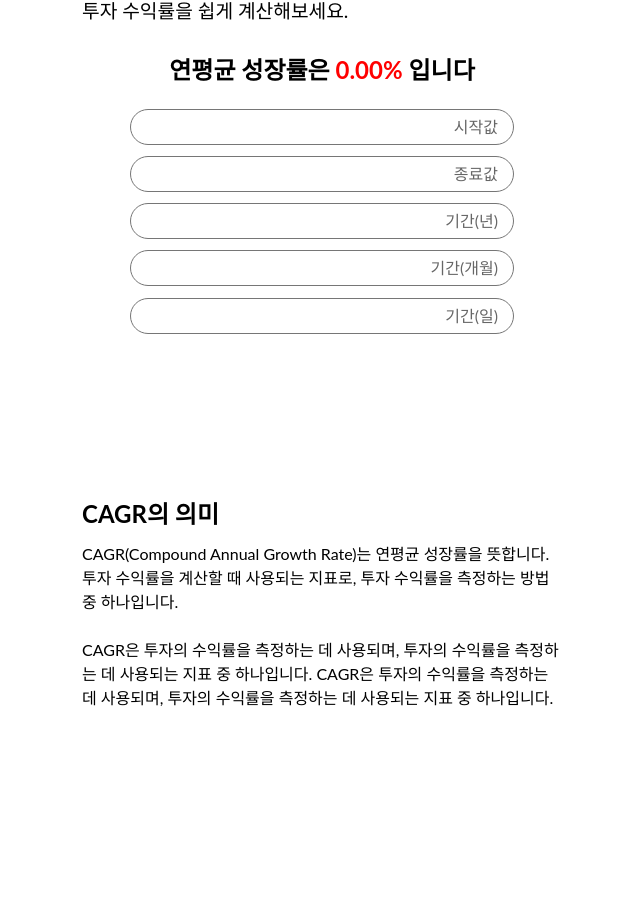
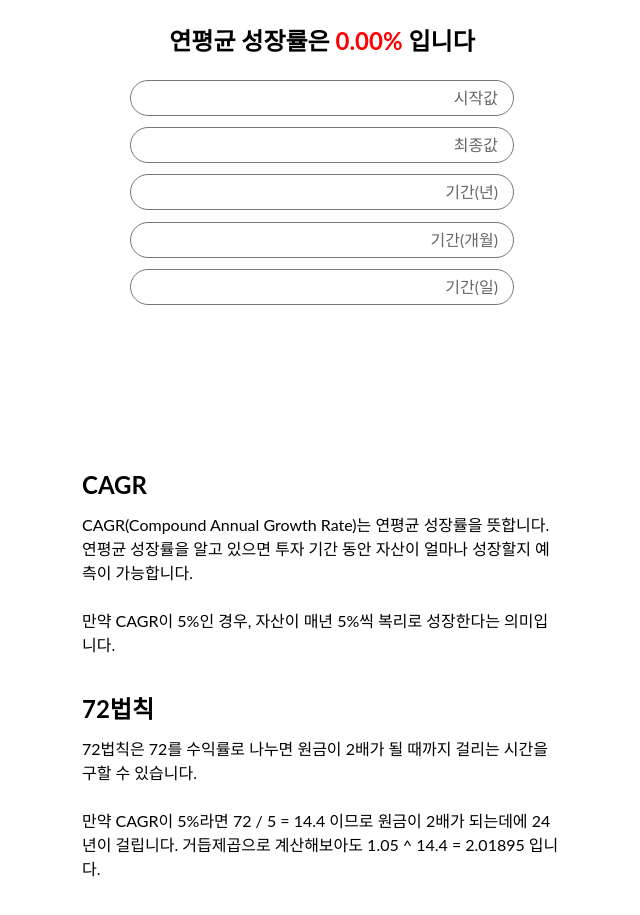
Before and after one commit to zziri/app, a Next.js app: page /calculator/cagr in a window 1280 px wide. Shown: the part 233-1148 px from the top of the page, without its empty margins (318-958 px from the left). Before the commit the page ends 991 px from the top, so only its background shows below. Built offline with nearby package versions, Linux system fonts and the light colour scheme.

Commit message:
[dev/cagr] 컨텐츠 변경

```diff
--- a/src/data/cagr/index.tsx
+++ b/src/data/cagr/index.tsx
@@ -2,13 +2,29 @@ import Article from "@/types/Article";
 
 const cagrArticleList: Array<Article> = [
   {
-    subtitle: 'CAGR의 의미',
+    subtitle: 'CAGR',
     contents: (
       <>
         <article>
-          CAGR(Compound Annual Growth Rate)는 연평균 성장률을 뜻합니다. 투자 수익률을 계산할 때 사용되는 지표로, 투자 수익률을 측정하는 방법 중 하나입니다.
+          CAGR(Compound Annual Growth Rate)는 연평균 성장률을 뜻합니다.
+          연평균 성장률을 알고 있으면 투자 기간 동안 자산이 얼마나 성장할지 예측이 가능합니다.
           <br /><br />
-          CAGR은 투자의 수익률을 측정하는 데 사용되며, 투자의 수익률을 측정하는 데 사용되는 지표 중 하나입니다. CAGR은 투자의 수익률을 측정하는 데 사용되며, 투자의 수익률을 측정하는 데 사용되는 지표 중 하나입니다.
+          만약 CAGR이 5%인 경우, 자산이 매년 5%씩 복리로 성장한다는 의미입니다.
+        </article>
+      </>
+    ),
+    imageSrc: null,
+    imageAlt: null
+  },
+  {
+    subtitle: '72법칙',
+    contents: (
+      <>
+        <article>
+          72법칙은 72를 수익률로 나누면 원금이 2배가 될 때까지 걸리는 시간을 구할 수 있습니다.
+          <br /><br />
+          만약 CAGR이 5%라면 72 / 5 = 14.4 이므로 원금이 2배가 되는데에 24년이 걸립니다.
+          거듭제곱으로 계산해보아도 1.05 ^ 14.4 = 2.01895 입니다.
         </article>
       </>
     ),
--- a/src/pages/calculator/cagr/_components/CagrView.tsx
+++ b/src/pages/calculator/cagr/_components/CagrView.tsx
@@ -110,7 +110,7 @@ const CagrView = () => {
           <InputWithText value={start} handler={onChangeStart} text="시작값" />
         </Padding>
         <Padding left={paddingSize} right={paddingSize}>
-          <InputWithText value={end} handler={onChangeEnd} text="종료값" />
+          <InputWithText value={end} handler={onChangeEnd} text="최종값" />
         </Padding>
         <Padding left={paddingSize} right={paddingSize}>
           <InputWithText value={year} handler={onChangeYear} text="기간(년)" />
--- a/src/pages/calculator/cagr/index.tsx
+++ b/src/pages/calculator/cagr/index.tsx
@@ -7,9 +7,8 @@ import CagrView from "./_components/CagrView";
 import { cagrArticleList } from "@/data/cagr";
 
 const title = 'CAGR 계산기';
-const description = `CAGR(Compound Annual Growth Rate)는 연평균 성장률을 뜻합니다.
-투자 수익률을 계산할 때 사용되는 지표로, 투자 수익률을 측정하는 방법 중 하나입니다.
-CAGR 계산기를 통해 투자 수익률을 쉽게 계산해보세요.`;
+const description = `CAGR 계산기를 통해 연평균 성장률을 쉽게 계산해보세요. 시작값과 최종값, 투자 기간을 입력하면 CAGR을 계산합니다.
+투자 기간은 일, 월, 년 단위 중 아무거나 입력하면 됩니다.`;
 
 const CagrPage = () => {
 
```
